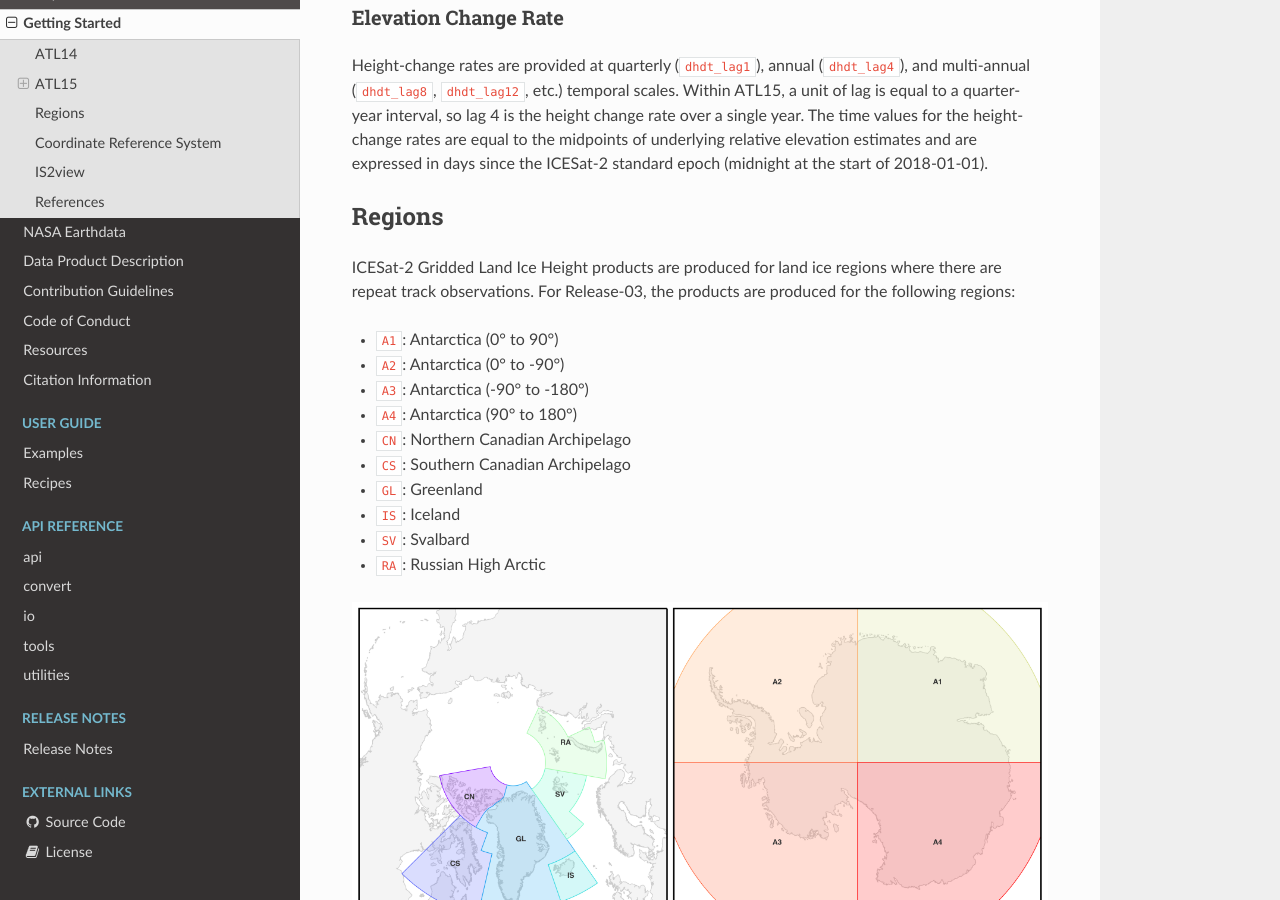
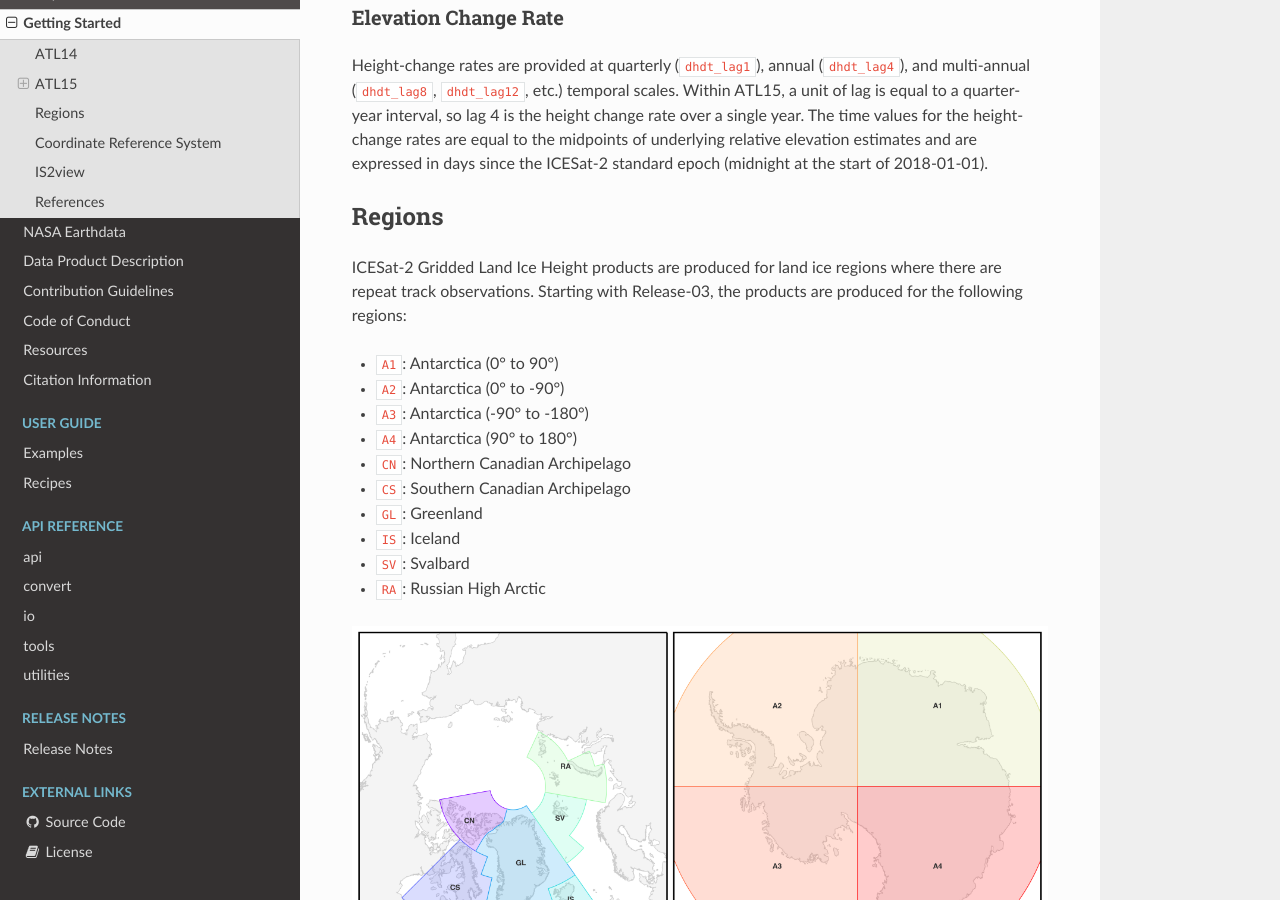
Before and after one commit to tsutterley/IS2view, a Sphinx documentation site: the page built from doc/source/getting_started/Getting-Started.rst, in a window 1280 px wide and 900 px high, scrolled down 1506 px. Built offline with Sphinx 7.4.7 and the Read the Docs theme 2.0.0, drawn with Linux system fonts in a browser that asks for light colours.

Commit message:
Update Getting-Started.rst

```diff
--- a/doc/source/getting_started/Getting-Started.rst
+++ b/doc/source/getting_started/Getting-Started.rst
@@ -94,7 +94,7 @@ Regions
 #######
 
 ICESat-2 Gridded Land Ice Height products are produced for land ice regions where there are repeat track observations.
-For Release-03, the products are produced for the following regions:
+Starting with Release-03, the products are produced for the following regions:
 
 - ``A1``: Antarctica (0\ |degree| to 90\ |degree|\)
 - ``A2``: Antarctica (0\ |degree| to -90\ |degree|\)
```
